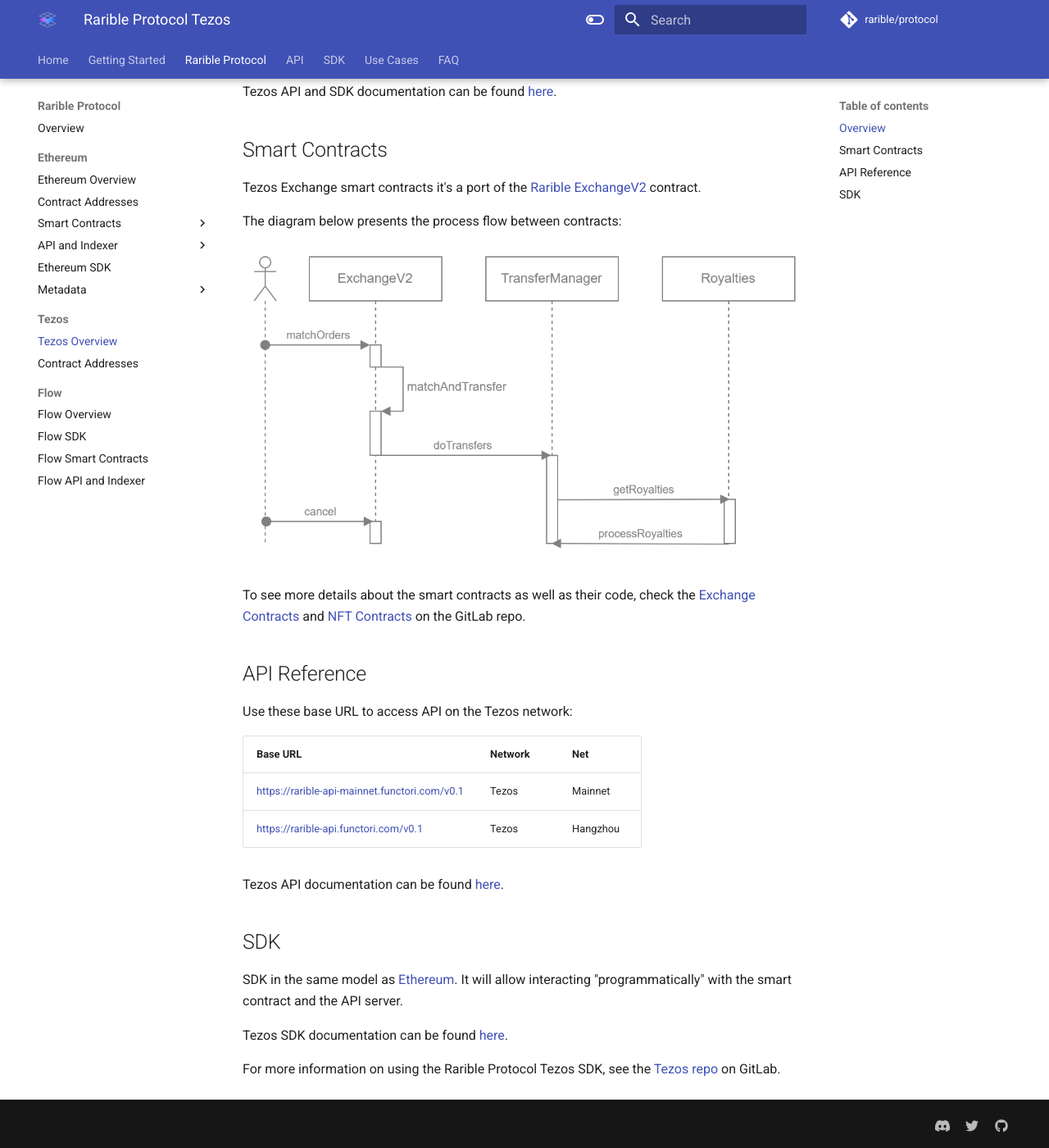
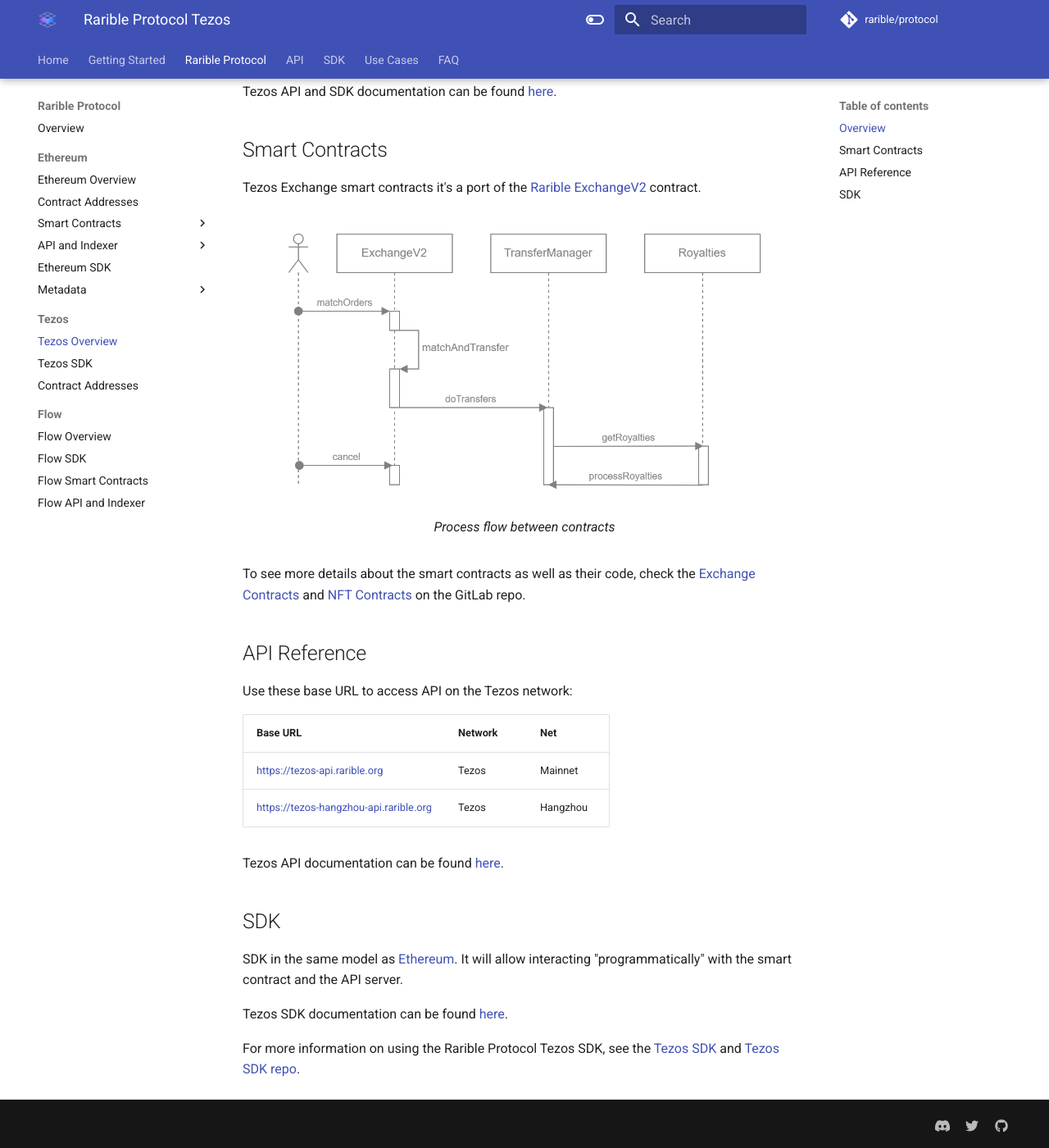
Before and after one commit to rarible/protocol, an MkDocs documentation site: the page built from docs/tezos/tezos-overview.md, in a window 1280 px wide and 1400 px high, scrolled down 589 px. Shown: the whole window at 82% size. Built offline with MkDocs 1.6.1 and Material for MkDocs 9.7.7, drawn with Linux system fonts in a browser that asks for light colours; comment, search, counter and statistics services are not loaded.

Commit message:
feature: add tezos sdk docs, update tezos api references

```diff
--- a/docs/tezos/tezos-overview.md
+++ b/docs/tezos/tezos-overview.md
@@ -18,8 +18,8 @@
 
 Support for the Tezos was built by Tezos team:
 
-- Backend and SDK was built by [Functori](https://www.functori.com/)
-- [Edukera](http://www.edukera.com/) and [Nomadic Labs](https://www.nomadic-labs.com/) managed the smart contracts
+* Backend and SDK was built by [Functori](https://www.functori.com/)
+* [Edukera](http://www.edukera.com/) and [Nomadic Labs](https://www.nomadic-labs.com/) managed the smart contracts
 
 Source code is available [here](https://gitlab.com/tezos-paris-hub/rarible/rarible-backend/).
 
@@ -29,9 +29,10 @@
 
 Tezos Exchange smart contracts it's a port of the [Rarible ExchangeV2](https://github.com/rarible/protocol-contracts/tree/master/exchange-v2) contract.
 
-The diagram below presents the process flow between contracts:
-
-![](img/tezos_1.png)
+<figure markdown>
+![Process flow between contracts](img/tezos_1.png){ width="600" }
+  <figcaption>Process flow between contracts</figcaption>
+</figure>
 
 To see more details about the smart contracts as well as their code, check the [Exchange Contracts](https://gitlab.com/tezos-paris-hub/rarible/rarible-smart-contracts) and [NFT Contracts](https://gitlab.com/tezos-paris-hub/rarible/rarible-nft-contracts) on the GitLab repo.
 
@@ -39,10 +40,10 @@
 
 Use these base URL to access API on the Tezos network:
 
-| Base URL | Network          | Net     |
-| :--- |:-----------------|:--------|
-| [https://rarible-api-mainnet.functori.com/v0.1](https://rarible-api-mainnet.functori.com/v0.1) | Tezos | Mainnet |
-| [https://rarible-api.functori.com/v0.1](https://rarible-api.functori.com/v0.1) | Tezos | Hangzhou |
+| Base URL                                                                          | Network | Net      |
+|:----------------------------------------------------------------------------------|:--------|:---------|
+| [https://tezos-api.rarible.org](https://tezos-api.rarible.org)                    | Tezos   | Mainnet  |
+| [https://tezos-hangzhou-api.rarible.org](https://tezos-hangzhou-api.rarible.org)  | Tezos   | Hangzhou |
 
 Tezos API documentation can be found [here](https://tezos-paris-hub.gitlab.io/rarible/rarible-backend/api/).
 
@@ -52,4 +53,4 @@
 
 Tezos SDK documentation can be found [here](https://tezos-paris-hub.gitlab.io/rarible/rarible-backend/sdk/).
 
-For more information on using the Rarible Protocol Tezos SDK, see the [Tezos repo](https://gitlab.com/tezos-paris-hub/rarible/rarible-backend) on GitLab.
+For more information on using the Rarible Protocol Tezos SDK, see the [Tezos SDK](tezos-sdk.md) and [Tezos SDK repo](https://github.com/rarible/tezos-sdk).
--- a/mkdocs.yml
+++ b/mkdocs.yml
@@ -35,6 +35,7 @@
               - 'Example of uploading and using Metadata with IPFS': 'ethereum/metadata/ipfs-example.md'
       - 'Tezos':
           - 'Tezos Overview': 'tezos/tezos-overview.md'
+          - 'Tezos SDK': 'tezos/tezos-sdk.md'
           - 'Contract Addresses': 'tezos/tezos-contract-addresses.md'
       - 'Flow':
           - 'Flow Overview': 'flow/flow-overview.md'
```
Also changed, not shown: docs/api-reference.md (+2 -2 lines), docs/tezos/tezos-sdk.md (added, +126 -0 lines).
